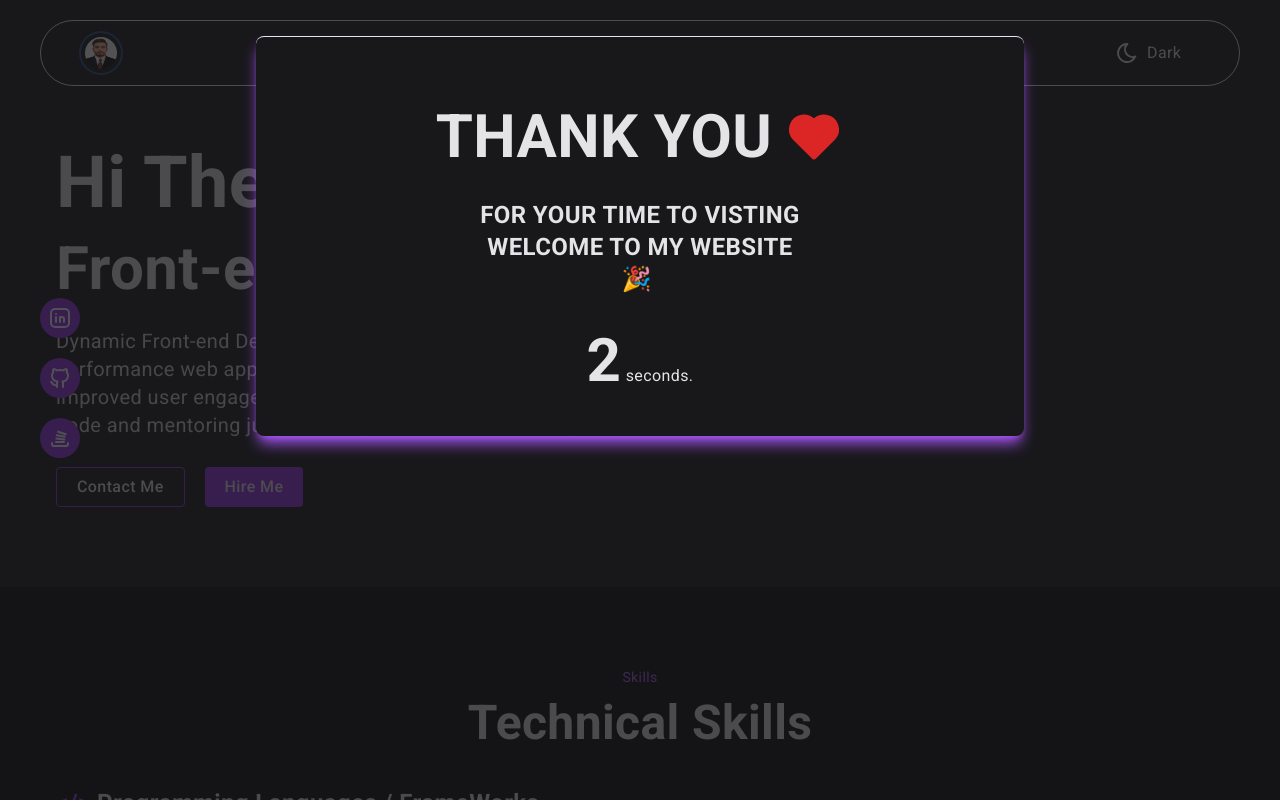
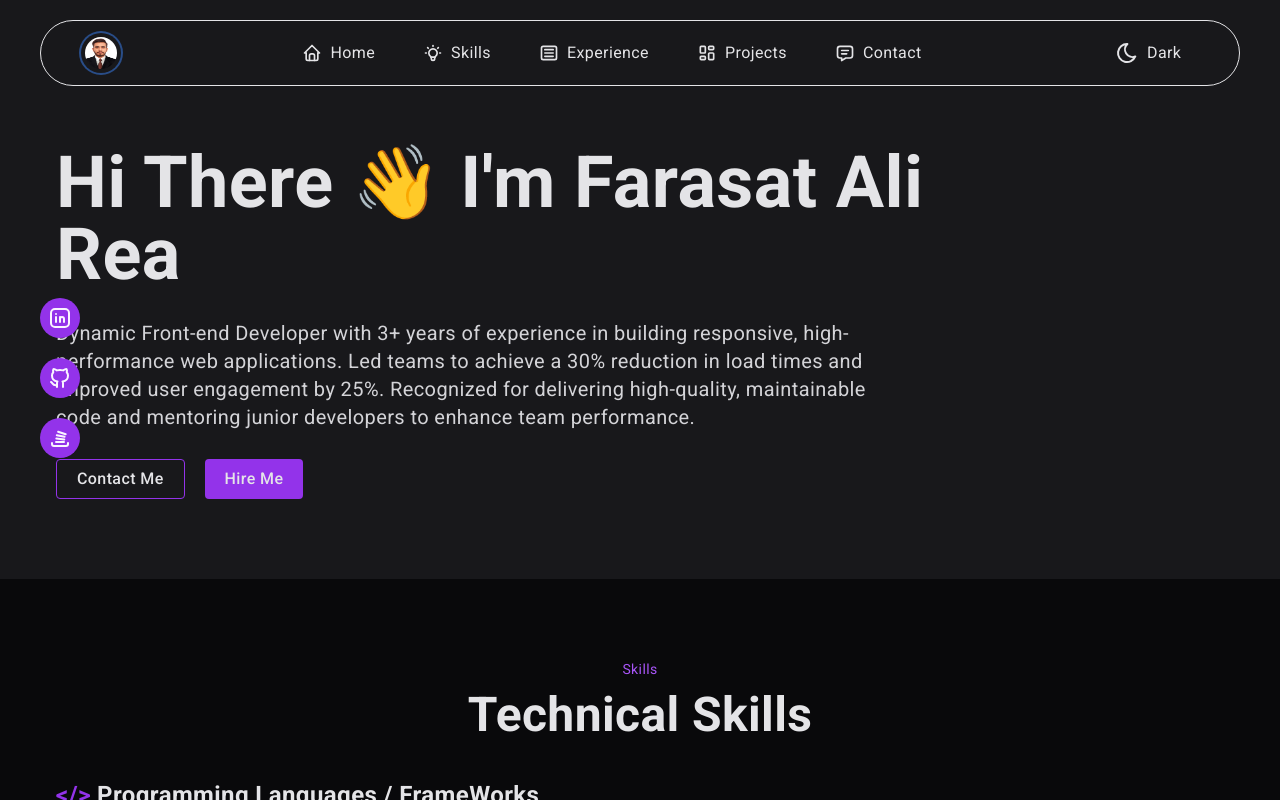
Before and after one commit to Farasat-Basra/portfolio-nextjs, a Next.js app: page / in a window 1280 px wide. Shown: the top 800 px of the page. Built offline with nearby package versions, Linux system fonts and the light colour scheme.

Commit message:
modal remove

```diff
--- a/app/(portfolio)/_components/home/index.tsx
+++ b/app/(portfolio)/_components/home/index.tsx
@@ -15,14 +15,14 @@ export const HomeSection = () => {
       className="px-5 md:container py-20 flex justify-center items-center"
     >
       <div className="">
-        {/* <div className=" w-[100%] lg:w-[80%]">
+        <div className=" w-[100%] lg:w-[80%]">
           <TypeAnimation
             sequence={[
-              "Hi There ✋ I'm Farasat Ali Front-end Developer 💻",
+              "Hi There 👋 I'm Farasat Ali Front-end Developer 💻",
               1000,
-              "Hi There ✋ I'm Farasat Ali React Developer 💻",
+              "Hi There 👋 I'm Farasat Ali React Developer 💻",
               1000,
-              "Hi There ✋ I'm Farasat Ali Front-end Engineer 💻",
+              "Hi There 👋 I'm Farasat Ali Front-end Engineer 💻",
               1000,
               // "“First, solve the problem. Then, write the code.” - John Johnson 🧠💡",
               // 1000,
@@ -32,9 +32,9 @@ export const HomeSection = () => {
             className="text-3xl lg:text-7xl  font-bold transition-all duration-700 "
             // repeat={Infinity}
           />
-        </div> */}
+        </div>
 
-        <h1 className="group inline-block text-4xl  lg:text-7xl font-bold leading-snug">
+        {/* <h1 className="group inline-block text-4xl  lg:text-7xl font-bold leading-snug">
           <span className="relative after:block after:transition-[width] after:duration-500 after:ease-out after:w-0 after:content-[''] after:h-1 after:rounded-md after:group-hover:w-full after:bg-secondary-700 after:dark:bg-secondary-200 after:absolute after:bottom-0 after:left-0">
             Hi There ✋ I&#39;m Farasat Ali
           </span>
@@ -43,7 +43,7 @@ export const HomeSection = () => {
           <span className="relative after:block after:transition-[width] after:duration-500 after:ease-out after:w-0 after:content-[''] after:h-1 after:rounded-md after:group-hover:w-full after:bg-secondary-700 after:dark:bg-secondary-200 after:absolute after:bottom-0 after:left-0">
             Front-end Developer 💻
           </span>
-        </h1>
+        </h1> */}
 
         <p className="text-secondary w-[100%] lg:w-[70%] mt-7 text-md lg:text-xl text-pretty text-secondary-600 dark:text-secondary-300">
           Dynamic Front-end Developer with 3+ years of experience in building
--- a/components/core/navigation/index.tsx
+++ b/components/core/navigation/index.tsx
@@ -12,7 +12,6 @@ import {
   IconBrandStackoverflow,
   IconMenu2,
 } from "@tabler/icons-react";
-import Modal from "../Modal";
 
 function Navbar({ setShow, showModal, setShowModal }: any) {
   const [isScrolled] = useScroll();
@@ -94,7 +93,7 @@ function Navbar({ setShow, showModal, setShowModal }: any) {
           </div>
         </a>
       </div>
-      {showModal && <Modal onClose={() => setShowModal(false)} />}
+      {/* {showModal && <Modal onClose={() => setShowModal(false)} />} */}
     </header>
   );
 }
```
